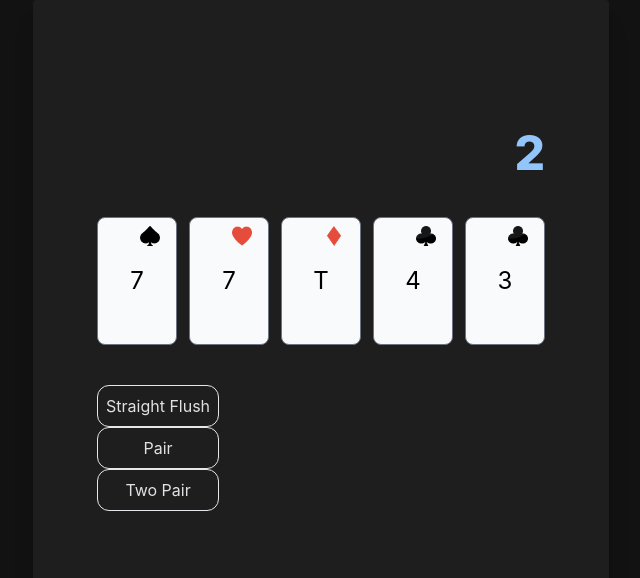
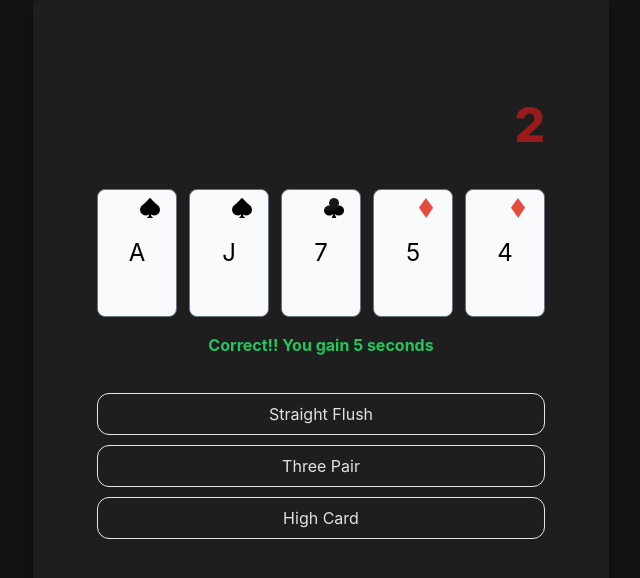
Before and after one commit to GajaKg/wizard-react, a React (Vite) app: page /game in a window 1280 px wide. Both pictures are taken after a click on the element "High Card". Shown: the top 578 px of the page, without its empty margins (319-959 px from the left). Built offline with nearby package versions, Linux system fonts and the light colour scheme.

Commit message:
Adds info and links

```diff
--- a/src/App.css
+++ b/src/App.css
@@ -0,0 +1,7 @@
+.answers-list > div:not(:last-child) {
+    margin-bottom: 10px;
+  }
+  .game-over > div {
+    cursor: default;
+    opacity: 0.4;
+  }
--- a/src/mock/data.ts
+++ b/src/mock/data.ts
@@ -1,5 +1,4 @@
 export const cards: string[] = [
-    '1s', '1h', '1d', '1c',
     '2s', '2h', '2d', '2c',
     '3s', '3h', '3d', '3c',
     '4s', '4h', '4d', '4c',
--- a/src/views/GameView.tsx
+++ b/src/views/GameView.tsx
@@ -1,4 +1,6 @@
 import { useEffect, useState, type FC } from "react";
+import { Link } from "react-router";
+
 import { Card } from 'primereact/card';
 
 import CardBox from '../components/CardBox'
@@ -15,9 +17,8 @@ const GameView: FC = () => {
   const { handSolved, getAnswers } = game.handAndAnswers();
   const [hand, setHand] = useState<HandPoker>(handSolved)
   const [answers, setAnswers] = useState<string[]>(getAnswers)
-  // const [hand, setHand] = useState<HandPoker>()
-  // const [answers, setAnswers] = useState<string[]>([])
   const [isDirty, setIsDirty] = useState<boolean>(false)
+  const [suddenDeath, setSuddenDeath] = useState<number>(10)
   const [isCorrectAnswer, setIsCorrectAnswer] = useState<boolean>(false)
 
   const onAnswerSelected = (answer: string): void => {
@@ -44,7 +45,6 @@ const GameView: FC = () => {
   //     return;
   //   }
 
-
   // }, [timer.timesUp])
 
   const AnswerList = answers.map((answer: string, i: number) => {
@@ -59,18 +59,42 @@ const GameView: FC = () => {
 
   return (
     <Card className="flex items-center justify-center flex-col m-auto w-full max-w-sm md:max-w-xl rounded shadow-xl p-4 overflow-auto" style={{ height: "80vh" }} >
+      {/****** Timer ******/}
       <div
-        className="mb-10 order-1 text-5xl font-extrabold leading-none text-blue-300 dark:text-blue-300 text-right"
+        className={`${timer.counter < suddenDeath ? 'text-red-800 dark:text-red-800' : ''} mb-10 order-1 text-5xl font-extrabold leading-none text-blue-800 dark:text-blue-800 text-right`}
       >
         {timer.counter}
       </div>
+
+      {/****** Hand ******/}
       <div className="flex flex-wrap gap-3 justify-center">
         {hand && hand.cards.map((card: CardPoker, i: number) => (
           <CardBox cardType={card.suit} key={i}>{card.value}</CardBox>
         ))}
       </div >
 
-      <div className="mt-10 answers-list inline-block" >
+      {/******  Info ******/}
+      <div className={`${isCorrectAnswer && !timer.timesUp ? "text-green-500" : "text-red-500"} h-5 mt-4 font-bold text-center`}>
+        {isDirty && !timer.timesUp && (<span>{
+          isCorrectAnswer
+            ? `Correct!! You gain ${timer.step} seconds`
+            : `Wrong! You loose ${timer.step} seconds`
+        }</span>)}
+        {timer.timesUp && (<span>Game over :(</span>)}
+      </div>
+
+      {/****** Links ******/}
+      {timer.timesUp && <div className="mt-6 text-center">
+        <Link to="/leaderboard" className="block text-blue-400">
+          Go to Leaderboard
+        </Link>
+        <Link to="/" className="block mt-2 text-blue-400">
+          Start New Game
+        </Link>
+      </div>}
+
+      {/****** Answers ******/}
+      <div className={`${timer.timesUp ? 'game-over' : ''} mt-10 answers-list`}>
         {AnswerList}
       </div>
     </Card >
```
